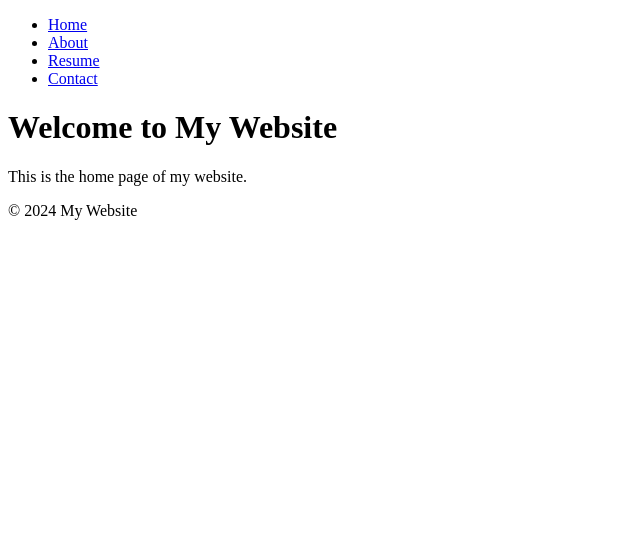
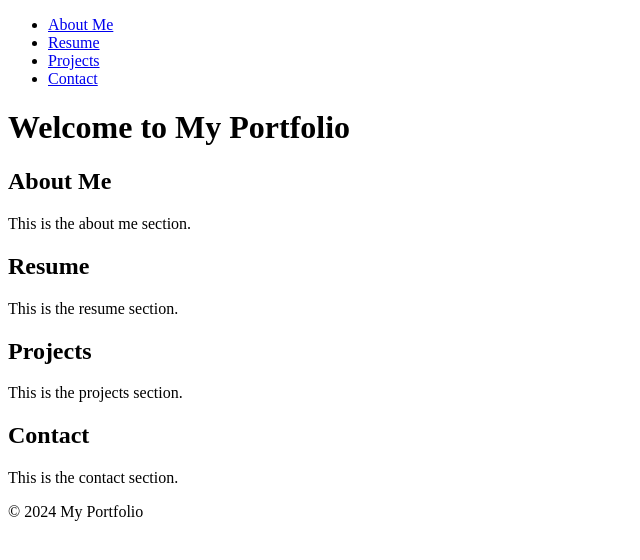
Before and after one commit to GabeDillin/Azure-DevOps-WebsiteProject, a plain HTML site: page deployment-package/index.html in a window 1280 px wide. Shown: the whole page, without its empty margins (0-640 px from the left). Drawn offline with Linux system fonts and the light colour scheme.

Commit message:
Update index.html

```diff
--- a/deployment-package/index.html
+++ b/deployment-package/index.html
@@ -4,26 +4,55 @@
     <meta charset="UTF-8">
     <meta name="viewport" content="width=device-width, initial-scale=1.0">
     <title>Gabe Dillin</title>
-    <link rel="stylesheet" href="styles.css">
+    <link rel="stylesheet" href="styles.css"> <!-- Linking external CSS file -->
 </head>
 <body>
     <header>
         <nav>
             <ul>
-                <li><a href="index.html">Home</a></li>
-                <li><a href="about.html">About</a></li>
-                <li><a href="resume.html">Resume</a></li>
-                <li><a href="contact.html">Contact</a></li>
+                <li><a href="#about">About Me</a></li>
+                <li><a href="#resume">Resume</a></li>
+                <li><a href="#projects">Projects</a></li>
+                <li><a href="#contact">Contact</a></li>
             </ul>
         </nav>
+        <h1>Welcome to My Portfolio</h1>
     </header>
-    <main>
-        <h1>Welcome to My Website</h1>
-        <p>This is the home page of my website.</p>
-    </main>
+
+    <section id="about">
+        <h2>About Me</h2>
+        <p>This is the about me section.</p>
+    </section>
+
+    <section id="resume">
+        <h2>Resume</h2>
+        <p>This is the resume section.</p>
+    </section>
+
+    <section id="projects">
+        <h2>Projects</h2>
+        <p>This is the projects section.</p>
+    </section>
+
+    <section id="contact">
+        <h2>Contact</h2>
+        <p>This is the contact section.</p>
+    </section>
+
     <footer>
-        <p>&copy; 2024 My Website</p>
+        <p>&copy; 2024 My Portfolio</p>
     </footer>
-    <script src="scripts.js"></script>
+
+    <!-- Inline JavaScript for smooth scrolling -->
+    <script>
+        document.querySelectorAll('a[href^="#"]').forEach(anchor => {
+            anchor.addEventListener('click', function (e) {
+                e.preventDefault();
+                document.querySelector(this.getAttribute('href')).scrollIntoView({
+                    behavior: 'smooth'
+                });
+            });
+        });
+    </script>
 </body>
 </html>
```
